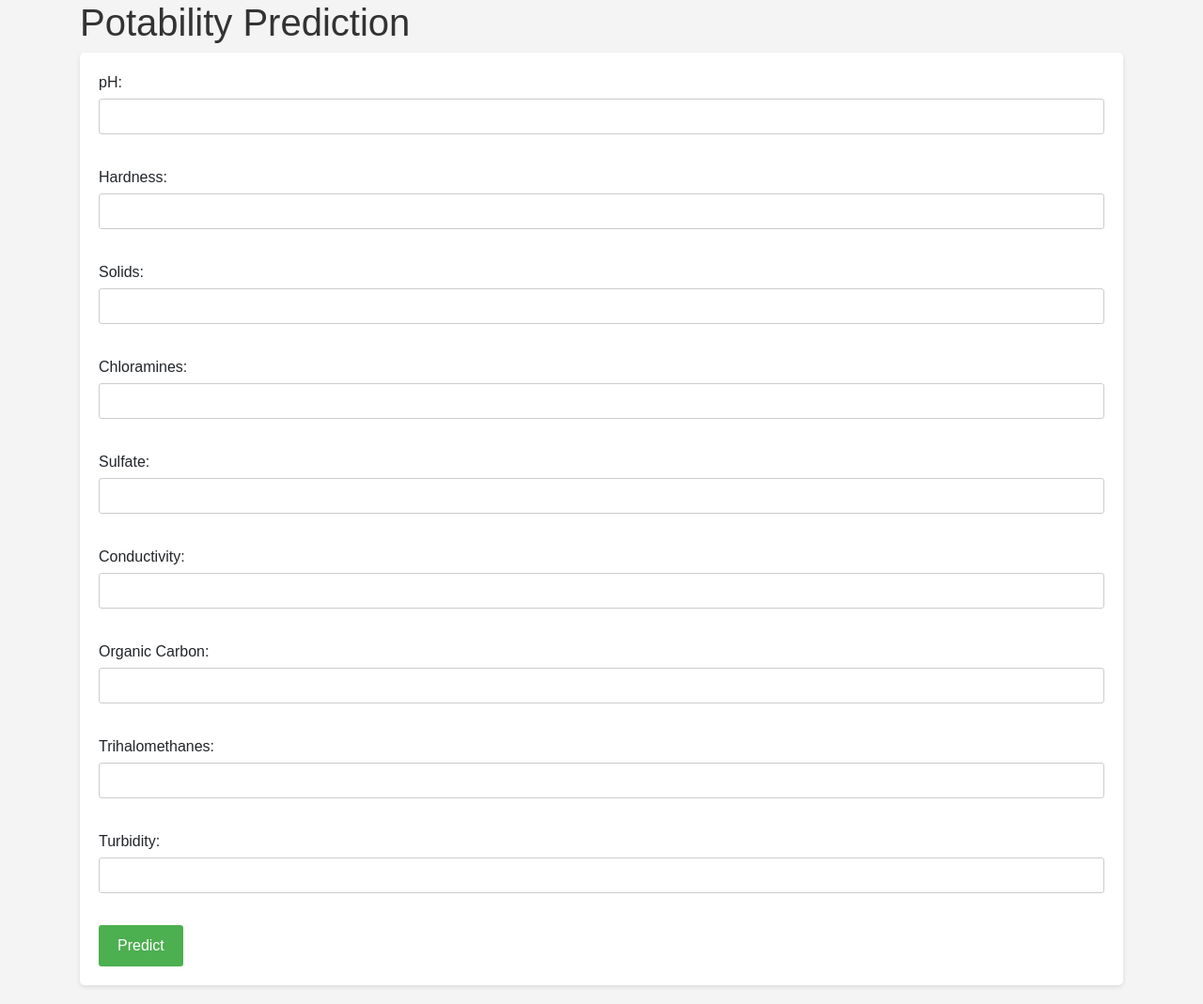
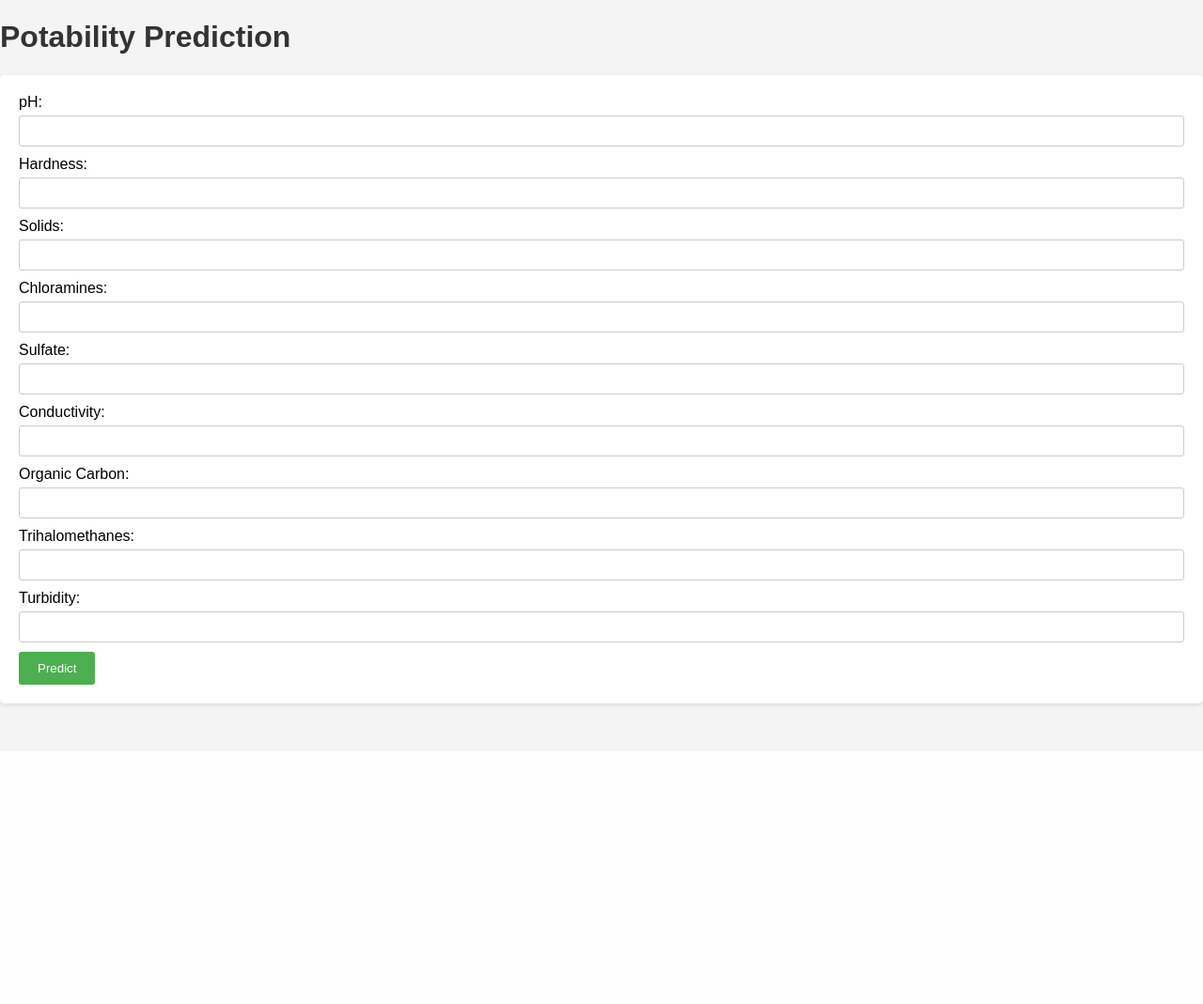
Before and after one commit to tvmohanrao/Water-Quality-Analysis-and-Prediction-using-Machine-Learning, a Flask app: page / in a window 1280 px wide. Shown: the whole page at 94% size. After the commit the page ends 754 px from the top, so only its background shows below. Run offline with Flask 3, Linux system fonts and the light colour scheme; parts of the project's set-up code (start-up, migrations or seed data) failed here and were passed over; some libraries are stand-ins or nearby versions.

Commit message:
index.html

```diff
--- a/templates/index.html
+++ b/templates/index.html
@@ -4,10 +4,8 @@
     <meta charset="UTF-8">
     <meta name="viewport" content="width=device-width, initial-scale=1.0">
     <title>Potability Prediction</title>
-    <!-- Bootstrap CSS -->
-    <link href="https://stackpath.bootstrapcdn.com/bootstrap/4.5.2/css/bootstrap.min.css" rel="stylesheet">
     <style>
-        /* Custom Styles */
+        /* CSS Styles */
         body {
             font-family: Arial, sans-serif;
             background-color: #f4f4f4;
@@ -15,7 +13,7 @@
             padding: 0;
         }
 
-        h1, h2 {
+        h1 {
             color: #333;
         }
 
@@ -53,78 +51,46 @@
         input[type="submit"]:hover {
             background-color: #45a049;
         }
+
+        h2 {
+            color: #4CAF50;
+        }
     </style>
 </head>
 <body>
-    <div class="container">
     <h1>Potability Prediction</h1>
-        <form id="predictionForm">
+    <form method="POST">
         <label for="ph">pH:</label>
-            <input type="number" step="0.1" class="form-control" name="ph" id="ph" value="{{ input_data.ph if input_data else '' }}"><br>
+        <input type="number" step="0.1" name="ph" value="{{ input_data.ph if input_data else '' }}"><br>
 
-            <!-- Add Bootstrap form-group class -->
         <label for="hardness">Hardness:</label>
-            <input type="number" step="1" class="form-control" name="hardness" id="hardness" value="{{ input_data.hardness if input_data else '' }}"><br>
+        <input type="number" step="1" name="hardness" value="{{ input_data.hardness if input_data else '' }}"><br>
 
-            <!-- Add Bootstrap form-group class -->
         <label for="solids">Solids:</label>
-            <input type="number" step="1" class="form-control" name="solids" id="solids" value="{{ input_data.solids if input_data else '' }}"><br>
+        <input type="number" step="1" name="solids" value="{{ input_data.solids if input_data else '' }}"><br>
 
-            <!-- Add Bootstrap form-group class -->
         <label for="chloramines">Chloramines:</label>
-            <input type="number" step="0.1" class="form-control" name="chloramines" id="chloramines" value="{{ input_data.chloramines if input_data else '' }}"><br>
+        <input type="number" step="0.1" name="chloramines" value="{{ input_data.chloramines if input_data else '' }}"><br>
 
-            <!-- Add Bootstrap form-group class -->
         <label for="sulfate">Sulfate:</label>
-            <input type="number" step="1" class="form-control" name="sulfate" id="sulfate" value="{{ input_data.sulfate if input_data else '' }}"><br>
+        <input type="number" step="1" name="sulfate" value="{{ input_data.sulfate if input_data else '' }}"><br>
 
-            <!-- Add Bootstrap form-group class -->
         <label for="conductivity">Conductivity:</label>
-            <input type="number" step="1" class="form-control" name="conductivity" id="conductivity" value="{{ input_data.conductivity if input_data else '' }}"><br>
+        <input type="number" step="1" name="conductivity" value="{{ input_data.conductivity if input_data else '' }}"><br>
 
-            <!-- Add Bootstrap form-group class -->
         <label for="organic_carbon">Organic Carbon:</label>
-            <input type="number" step="0.1" class="form-control" name="organic_carbon" id="organic_carbon" value="{{ input_data.organic_carbon if input_data else '' }}"><br>
+        <input type="number" step="0.1" name="organic_carbon" value="{{ input_data.organic_carbon if input_data else '' }}"><br>
 
-            <!-- Add Bootstrap form-group class -->
         <label for="trihalomethanes">Trihalomethanes:</label>
-            <input type="number" step="0.1" class="form-control" name="trihalomethanes" id="trihalomethanes" value="{{ input_data.trihalomethanes if input_data else '' }}"><br>
+        <input type="number" step="0.1" name="trihalomethanes" value="{{ input_data.trihalomethanes if input_data else '' }}"><br>
 
-            <!-- Add Bootstrap form-group class -->
         <label for="turbidity">Turbidity:</label>
-            <input type="number" step="0.1" class="form-control" name="turbidity" id="turbidity" value="{{ input_data.turbidity if input_data else '' }}"><br>
+        <input type="number" step="0.1" name="turbidity" value="{{ input_data.turbidity if input_data else '' }}"><br>
 
-            <input type="submit" class="btn btn-primary" value="Predict">
+        <input type="submit" value="Predict">
     </form>
-        <div id="predictionResult"></div>
-    </div>
-
-    <!-- jQuery -->
-    <script src="https://ajax.googleapis.com/ajax/libs/jquery/3.5.1/jquery.min.js"></script>
-    <!-- Bootstrap JS -->
-    <script src="https://stackpath.bootstrapcdn.com/bootstrap/4.5.2/js/bootstrap.min.js"></script>
-    <script>
-        $(document).ready(function() {
-            $('#predictionForm').submit(function(event) {
-                event.preventDefault(); // Prevent form from submitting normally
-
-                // Serialize form data
-                var formData = $(this).serialize();
-
-                // Submit form data using AJAX
-                $.ajax({
-                    type: 'POST',
-                    url: 'your_prediction_endpoint', // Update with your prediction endpoint
-                    data: formData,
-                    success: function(response) {
-                        $('#predictionResult').html('<h2>Prediction: ' + response.prediction + '</h2>');
-                    },
-                    error: function(xhr, status, error) {
-                        console.error(xhr.responseText);
-                    }
-                });
-            });
-        });
-    </script>
+    {% if prediction is defined %}
+    <h2>Prediction: {{ prediction }}</h2>
+    {% endif %}
 </body>
 </html>
```
Lines whose indentation alone changed are shown as unchanged.
